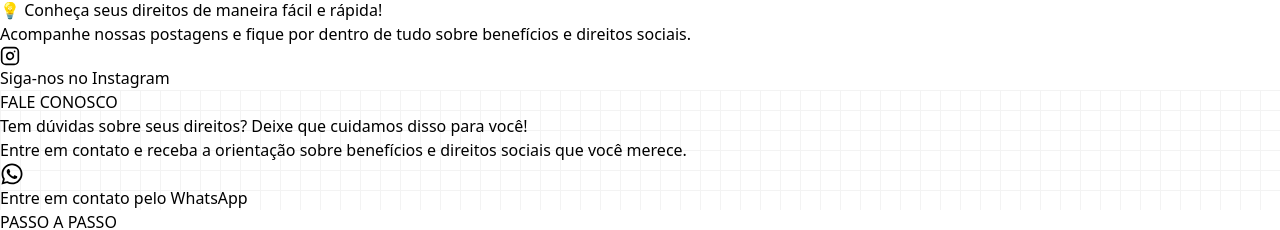
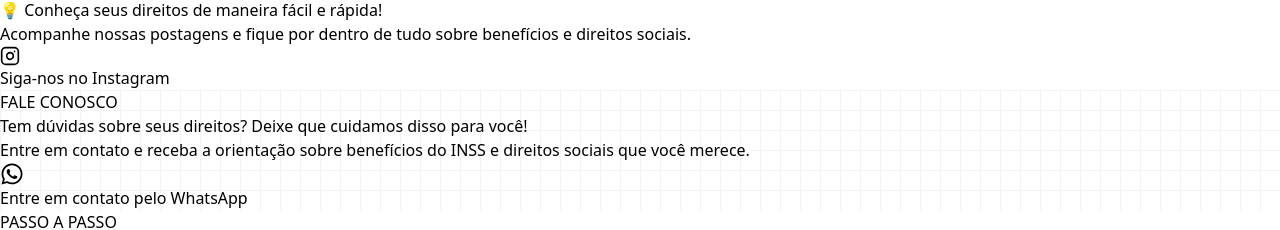
Before and after one commit to EdisonMatos/LP-Assistente-social-aut, a React (Vite) app: page / in a window 1280 px wide. Shown: the part 2397-2627 px from the top of the page. Built offline with nearby package versions, Linux system fonts and the light colour scheme; a web font is replaced by a local one.

Commit message:
fix: Ajustes no Cta

```diff
--- a/src/content/LpContent.jsx
+++ b/src/content/LpContent.jsx
@@ -5,7 +5,7 @@
 import imgFeatures from "../assets/imgs/features/imgServices.jpg";
 import imgDivisor from "../assets/imgs/features/imgDivisor.jpg";
 
-import aboutImg1 from "../assets/imgs/about/aboutImg.jpg";
+import aboutImg1 from "../assets/imgs/about/AboutImg.jpg";
 import aboutSocialImg from "../assets/imgs/about/aboutSocial.png";
 
 import imgSteps from "../assets/imgs/steps/imgSteps.jpg";
--- a/src/content/content.jsx
+++ b/src/content/content.jsx
@@ -5,7 +5,7 @@
 import imgFeatures from "../assets/imgs/features/imgServices.webp";
 import imgDivisor from "../assets/imgs/features/imgDivisor.jpg";
 
-import aboutImg1 from "../assets/imgs/about/aboutImg.webp";
+import aboutImg1 from "../assets/imgs/about/AboutImg.webp";
 import aboutSocial from "../assets/imgs/about/aboutSocial.webp";
 import aboutSocialImg from "../assets/imgs/about/aboutSocial.webp";
 
@@ -469,7 +469,7 @@
       title:
         "Tem dúvidas sobre seus direitos? Deixe que cuidamos disso para você!",
       subtitle:
-        "Entre em contato e receba a orientação sobre benefícios e direitos sociais que você merece.",
+        "Entre em contato e receba a orientação sobre benefícios do INSS e direitos sociais que você merece.",
       ctaButtonText: "Entre em contato pelo WhatsApp",
     },
     steps: {
```
